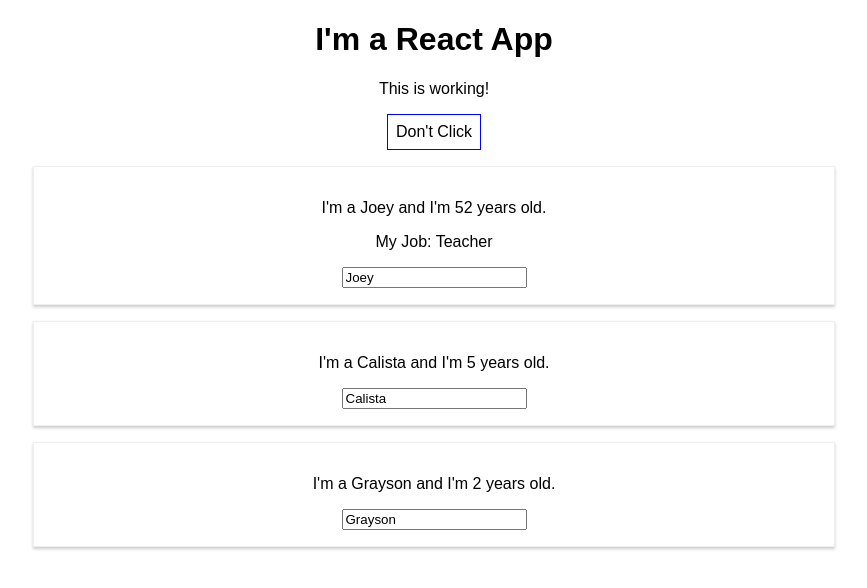
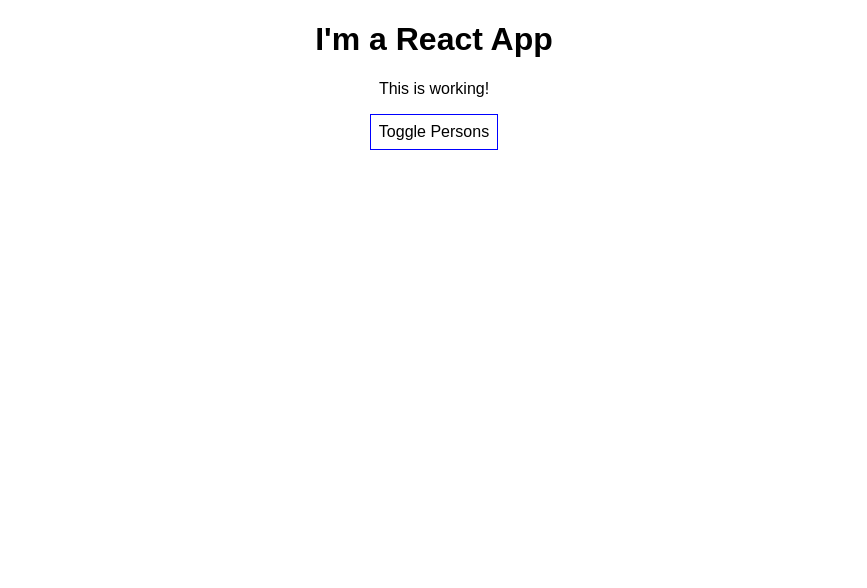
Before and after one commit to joeyparagas/react01, a React (Create React App) app: page / in a window 1280 px wide. Shown: the top 588 px of the page, without its empty margins (206-1073 px from the left). Built offline with nearby package versions, Linux system fonts and the light colour scheme.

Commit message:
Toggle button with ternary operator

```diff
--- a/src/App.js
+++ b/src/App.js
@@ -8,7 +8,9 @@ class App extends Component {
       { name: 'Joey', age: 52 },
       { name: 'Calista', age: 5 },
       { name: 'Grayson', age: 2 }
-    ]
+    ],
+    otherState: 'some other values',
+    showPersons: false  //New boolean object to be toggled
   }
 
   switchNameHandler = (newName) => {
@@ -31,6 +33,12 @@ class App extends Component {
     })
   }
 
+  // Function to toggle inverse of showPersons object
+  togglePersonsHandler = () => {
+    const doesShow = this.state.showPersons;
+    this.setState({ showPersons: !doesShow })
+  }
+
   render() {
     const style = {
       backgroundColor: 'white',
@@ -46,22 +54,30 @@ class App extends Component {
         <p>This is working!</p>
         <button
           style={style}
-          onClick={() => this.switchNameHandler('Arnold')}>
-          Don't Click</button>
+          // On click, run fuction
+          onClick={this.togglePersonsHandler}>
+          Toggle Persons</button>
 
+        {
+          // Ternary operator (Show/Hide): Output div if true, null if false
+          this.state.showPersons ?
             <div>
               <Person
                 name={this.state.persons[0].name}
                 age={this.state.persons[0].age}
-            click={this.switchNameHandler.bind(this, 'John!')} >My Job: Teacher</Person>
+                // Clicking on name changes DOM
+                click={this.switchNameHandler.bind(this, 'John')} >My Job: Teacher</Person>
               <Person
                 name={this.state.persons[1].name}
                 age={this.state.persons[1].age}
+                // Only input box that changes the DOM
                 changed={this.nameChangeHandler} />
               <Person
                 name={this.state.persons[2].name}
                 age={this.state.persons[2].age} />
             </div>
+            : null
+        }
 
       </div>
     );
--- a/src/Person/Person.js
+++ b/src/Person/Person.js
@@ -4,7 +4,7 @@ import './Person.css'
 const person = (props) => {
   return (
     <div className="Person">
-      <p onClick={props.click}>I'm a {props.name} and I'm {props.age} years old.</p>
+      <p onClick={props.click}>I'm {props.name} and I'm {props.age} years old.</p>
       <p>{props.children}</p>
       <input type="text" onChange={props.changed} value={props.name} />
     </div>
```
Lines whose indentation alone changed are shown as unchanged.
